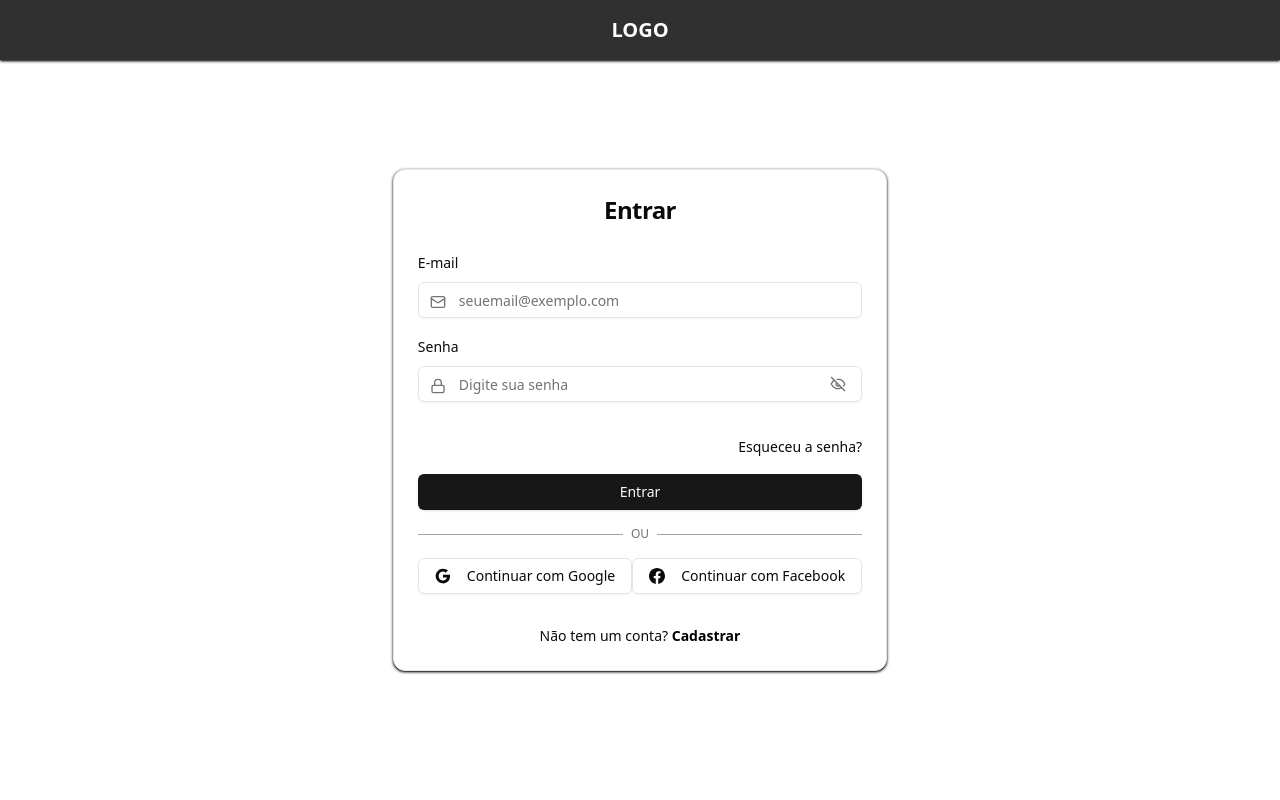
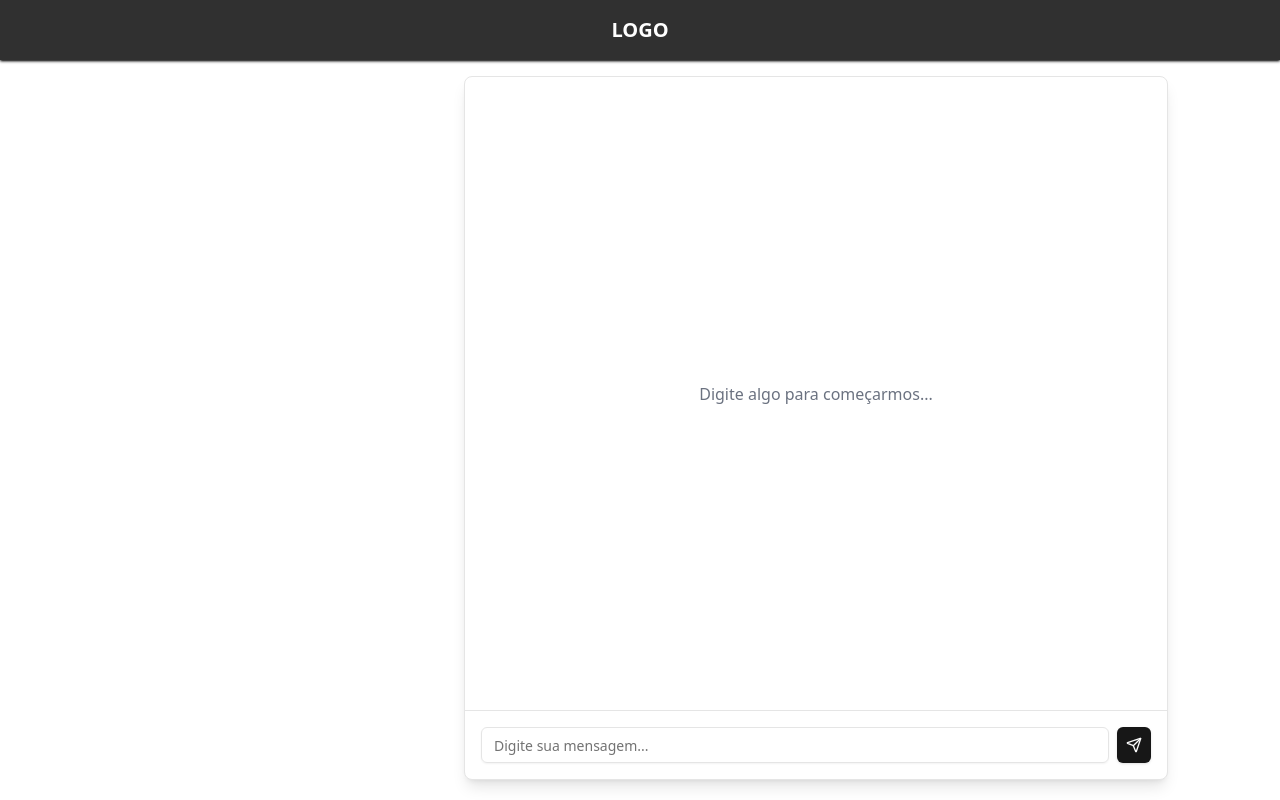
Before and after one commit to Tronto-GO8/ecommerce-multi-vendedores-Frontend, a React (Vite) app: page /#/assistencia in a window 1280 px wide. Built offline with nearby package versions, Linux system fonts and the light colour scheme.

Commit message:
Criação do chat

```diff
--- a/src/App.tsx
+++ b/src/App.tsx
@@ -6,6 +6,8 @@ import EsqueceuSenha from "./pages/EsqueceuSenha";
 import Login from "./pages/Login";
 import RedefinirSenha from "./pages/RedefinirSenha";
 import AuthCallback from "./pages/AuthCallback";
+import Inicial from "./pages/inicial"
+import Assistencia from "./pages/AssistenciaAoProduto";
 
 function App() {
   return (
@@ -14,8 +16,9 @@ function App() {
       <Routes>
         <Route path="/esqueceuSenha" element={<EsqueceuSenha />} />
         <Route path="/login" element={<Login />} />
-        <Route path="/" element={<Login />} />
-        <Route path="*" element={<Login />} />
+        <Route path="/assistencia" element={<Assistencia/>} />
+        <Route path="/" element={<Inicial />} />
+        <Route path="*" element={<Inicial />} />
         <Route path="/cadastro" element={<Cadastrar />} />
         <Route path="/auth/callback" element={<Cadastrar />} />
         {/* <Route path="*" element={<RedefinirSenha />} /> */}
--- /dev/null
+++ b/src/components/assitenciaCliente/chatIA.tsx
@@ -0,0 +1,127 @@
+import { useState, useRef, useEffect } from "react"
+import { Input } from "@/components/ui/input"
+import { Button } from "@/components/ui/button"
+import { Send } from "lucide-react"
+
+type Message = {
+    id: number
+    sender: "user" | "bot"
+    text: string
+}
+
+export default function ChatIa() {
+    const [messages, setMessages] = useState<Message[]>([])
+    const [chatStarted, setChatStarted] = useState(false)
+    const [isLoading, setIsLoading] = useState(false)
+    const [inputText, setInputText] = useState("")
+
+    const messagesEndRef = useRef<HTMLDivElement | null>(null)
+
+    // Rolagem automática para a última mensagem
+    useEffect(() => {
+        messagesEndRef.current?.scrollIntoView({ behavior: "smooth" })
+    }, [messages])
+
+    const handleSend = () => {
+        if (!inputText.trim()) return
+        setChatStarted(true)
+
+        // Adiciona a mensagem do usuário
+        const newMessage: Message = {
+            id: Date.now(),
+            sender: "user",
+            text: inputText.trim(),
+        }
+        setMessages((prev) => [...prev, newMessage])
+        setInputText("")
+
+        // Simula resposta do bot temporário
+        setIsLoading(true)
+        setTimeout(() => {
+            const botMessage: Message = {
+                id: Date.now() + 1,
+                sender: "bot",
+                text: "Essa é uma resposta automática da IA",
+            }
+            setMessages((prev) => [...prev, botMessage])
+            setIsLoading(false)
+        }, 1500)
+
+        //fim temp
+
+        /*Requisição real
+        fetch("/api/ai", { method: "POST", body: JSON.stringify({ prompt: inputText }) })
+//   .then(res => res.json())
+//   .then(data => {
+//     // data.text = resposta da IA
+//     const botMessage: Message = {
+//       id: Date.now() + 1,
+//       sender: "bot",
+//       text: data.text,
+//     }
+//     setMessages(prev => [...prev, botMessage])
+//     setIsLoading(false)
+//   })
+//   .catch(err => {
+//     console.error(err)
+//     setIsLoading(false)
+//   })*/
+    }
+
+    return (
+        <div className="flex justify-end">
+            <div className="m-4 mr-28 w-[55vw] h-[88vh] flex flex-col border rounded-lg shadow-lg bg-white">
+
+                {/* Área de mensagens */}
+                <div className="flex-1 overflow-y-auto overflow-x-hidden p-4 space-y-2">
+                    {!chatStarted ? (
+                        <div className="flex h-full items-center justify-center text-gray-500">
+                            <p>Digite algo para começarmos...</p>
+                        </div>
+                    ) : (
+                        <>
+                            {messages.map((msg) => (
+                                <div
+                                    key={msg.id}
+                                    className={`flex ${msg.sender === "user" ? "justify-end" : "justify-start"}`}
+                                >
+                                    <div
+                                        className={`max-w-[70%] p-2 rounded-lg whitespace-normal break-words ${msg.sender === "user"
+                                                ? "bg-blue-500 text-white"
+                                                : "bg-gray-200"
+                                            }`}
+                                    >
+                                        {msg.text}
+                                    </div>
+                                </div>
+                            ))}
+
+                            {/*marcador do scroll automático */}
+                            <div ref={messagesEndRef} />
+                        </>
+                    )}
+                </div>
+
+                {/* Input fixo embaixo */}
+                <div className="p-4 border-t flex items-center gap-2">
+                    <Input
+                        value={inputText}
+                        onChange={(e) => setInputText(e.target.value)}
+                        onKeyDown={(e) => e.key === "Enter" && handleSend()}
+                        placeholder="Digite sua mensagem..."
+                        disabled={isLoading}
+                    />
+                    <Button
+                        onClick={handleSend}
+                        size="icon"
+                        variant="default"
+                        aria-label="Enviar mensagem"
+                        disabled={isLoading}
+                    >
+                        <Send className="w-5 h-5" />
+                    </Button>
+                </div>
+            </div>
+        </div>
+    )
+}
--- a/src/components/ui/button.tsx
+++ b/src/components/ui/button.tsx
@@ -25,6 +25,7 @@ const buttonVariants = cva(
         sm: "h-8 rounded-md px-3 text-xs",
         lg: "h-10 rounded-md px-8",
         icon: "h-9 w-9",
+        iconLg: "h-10 w-10 [&_svg]:size-6",
       },
     },
     defaultVariants: {
--- /dev/null
+++ b/src/pages/AssistenciaAoProduto.tsx
@@ -0,0 +1,16 @@
+import { Input } from "@/components/ui/input";
+import { Button } from "@/components/ui/button";
+import ChatIa from "@/components/assitenciaCliente/chatIA"
+
+export default function Assistencia(){
+
+
+    return(
+        <>
+        <ChatIa></ChatIa>
+
+        </>
+
+    )
+
+}
```
Also changed, not shown: src/components/assitenciaCliente/FaqAndSupport.tsx (added), 1 other file (tests, documents, lock files or other folders).
